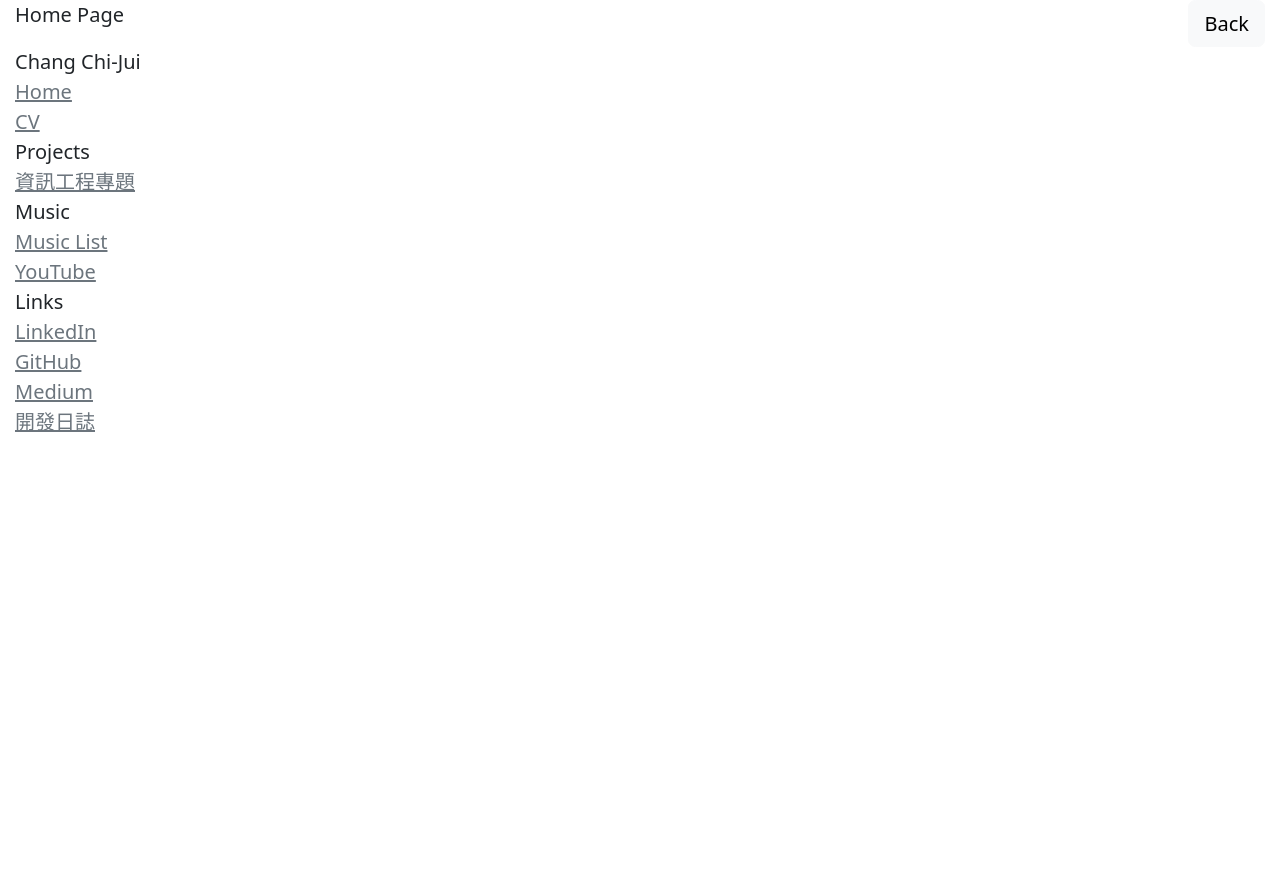
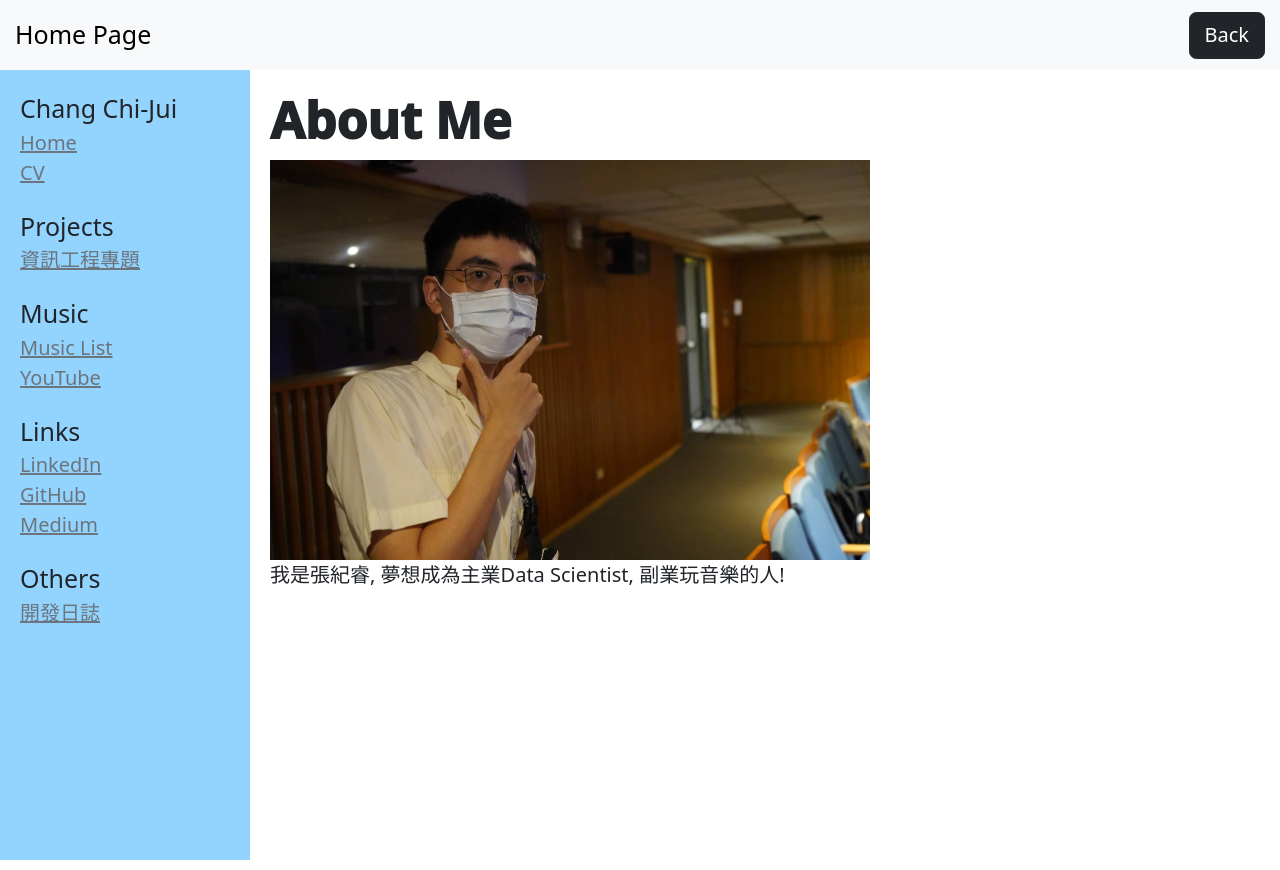
Before and after one commit to jerryyyyy708/jerryyyyy708.github.io, a plain HTML site: page index.html in a window 1280 px wide. Before the commit the page ends 800 px from the top, so only its background shows below. Drawn offline with nearby package versions, Linux system fonts and the light colour scheme; a web font is replaced by a local one.

Commit message:
d-flex bars

```diff
--- a/index.html
+++ b/index.html
@@ -5,7 +5,7 @@
     <link rel="preconnect" href="https://fonts.googleapis.com">
     <link rel="preconnect" href="https://fonts.gstatic.com" crossorigin>
     <link href="https://fonts.googleapis.com/css2?family=Qahiri&display=swap" rel="stylesheet">
-    <link href="styles/first.CSS" rel="stylesheet" type="text/css">
+    <link href="styles/try.CSS" rel="stylesheet" type="text/css">
     <link href="https://cdn.jsdelivr.net/npm/bootstrap@5.3.0-alpha1/dist/css/bootstrap.min.css" rel="stylesheet" integrity="sha384-GLhlTQ8iRABdZLl6O3oVMWSktQOp6b7In1Zl3/Jr59b6EGGoI1aFkw7cmDA6j6gD" crossorigin="anonymous">
     <meta charset="UTF-8">
     <meta http-equiv="X-UA-Compatible" content="IE=edge">
@@ -15,19 +15,22 @@
 
 <body>
     <script src="https://cdn.jsdelivr.net/npm/bootstrap@5.3.0-alpha1/dist/js/bootstrap.bundle.min.js" integrity="sha384-w76AqPfDkMBDXo30jS1Sgez6pr3x5MlQ1ZAGC+nuZB+EYdgRZgiwxhTBTkF7CXvN" crossorigin="anonymous"></script>
+    <nav class="navbar navbar-expand-lg bg-body-tertiary">
+        <div class="container-fluid">
+          <a class="navbar-brand" href="#">Home Page</a>
+          <div class="collapse navbar-collapse">
+            <ul class="navbar-nav me-auto mb-2 mb-lg-0">
+            </ul>
+            <button class="btn btn-dark" type="submit" id="back" onclick="location.href='index.html'">Back</button>
+          </div>
+        </div>
+    </nav>
 
-    <div class="container-fluid">
-        <header class = "blog-header">
-            <div class="row">
-                <div class="col-10">Home Page</div>
-                <div class="col-2" align="right">
-                    <button type="button" class="btn btn-light">Back</button>
-                </div>
-            </div>
-        </header>
-        <div class="row">
-            <div class="col-2">
-                <div class = "category">Chang Chi-Jui<div>
+
+    <div class="container-fluid min-vh-100 d-flex flex-column p-0">
+        <div class="d-flex flex-row flex-grow-1 mb-2">
+            <div class="d-flex flex-column flex-shrink-0 p-3" style = "width: 250px" id = "leftrow">
+                <div class = "topcategory">Chang Chi-Jui</div>
                 <div class="item"><a href="index.html" class="text-secondary">Home</a></div>
                 <div class="item"><a href="#" class="text-secondary">CV</a></div>
                 <div class="category">Projects</div>
@@ -39,11 +42,19 @@
                 <div class="item"><a href="https://www.linkedin.com/in/jerryyyyy708/" class="text-secondary">LinkedIn</a></div>
                 <div class="item"><a href="https://github.com/jerryyyyy708" class="text-secondary">GitHub</a></div>
                 <div class="item"><a href="https://medium.com/@Jerryyyyy" class="text-secondary">Medium</a></div>
+                <div class="category">Others</div>
                 <div class="item"><a href="log.html" class="text-secondary">開發日誌</a></div>
             </div>
-            <div class="col-10"></div>
+            <div class="d-flex flex-column flex-shrink-0 p-3">
+                <h1 class="title">About Me</h1>
+                <img src="images/jer.jpg" width="600" height="400"></img>
+                <p>我是張紀睿, 夢想成為主業Data Scientist, 副業玩音樂的人!</p>
+            </div>
         </div>
+
     </div>
+
+
 </body>
 
 
--- /dev/null
+++ b/styles/try.CSS
@@ -0,0 +1,39 @@
+html {
+    font-size: 20px;
+    /*font-family: 'Qahiri', sans-serif;*/
+}
+
+
+#header {
+    line-height: 65px;
+    height: 65px;
+    box-shadow: 0px 2px 0px rgb(216, 213, 213);
+    font-size: 23px;
+}
+
+
+#back:hover {
+    background-color: rgb(177, 177, 177);
+    cursor: pointer;
+}
+
+#leftrow {
+    background-color: rgb(147, 212, 255);
+}
+
+.topcategory {
+    font-size:25px;
+}
+
+.category {
+    margin-top: 20px;
+    font-size:25px;
+}
+
+.item {
+    font-size: 20px;
+}
+
+.title {
+    font-weight: 1000;
+}
```
Also changed, not shown: draft.html (+28 -0 lines), log.html (+1 -0 lines), images/jer.jpg (added).
